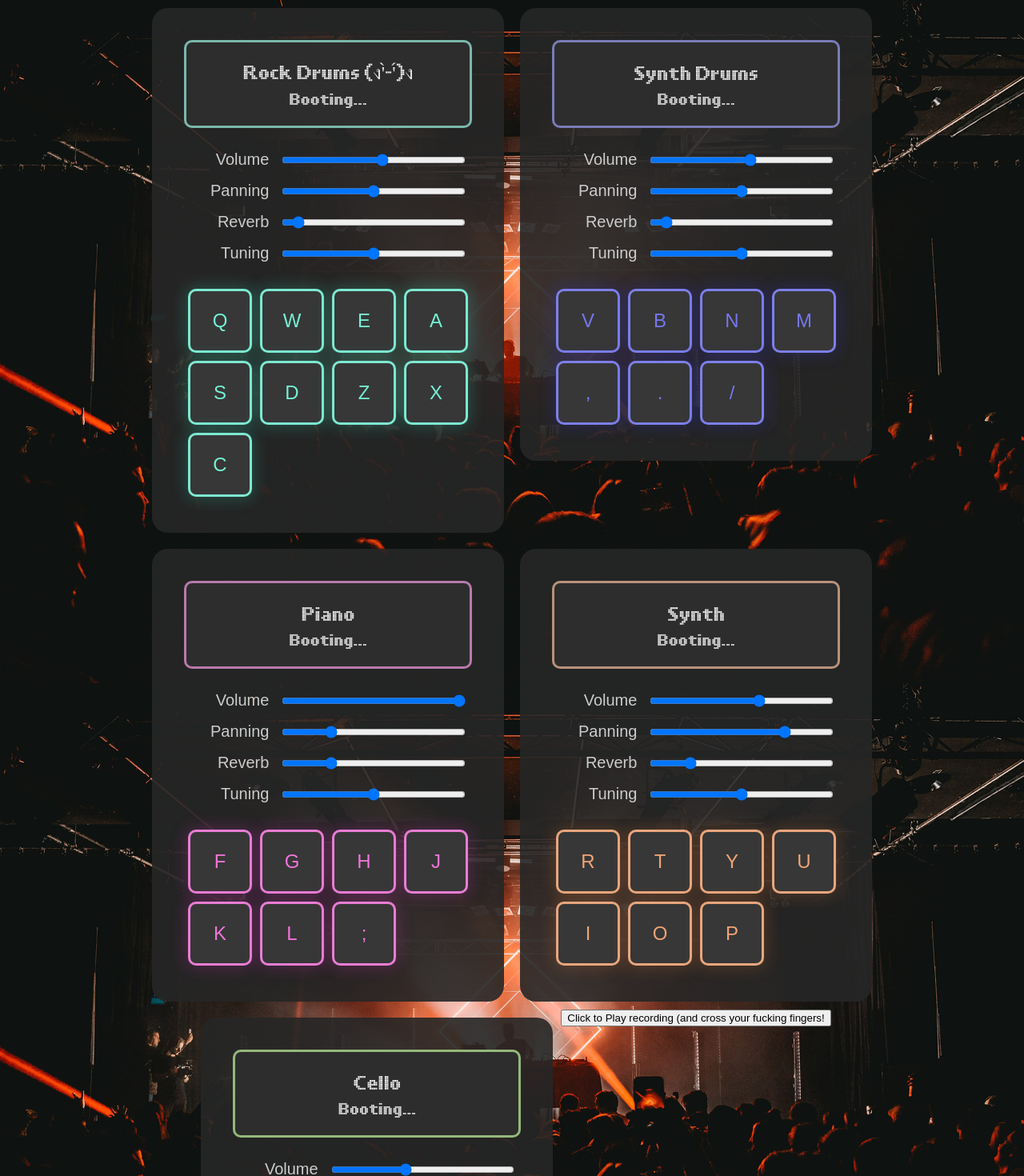
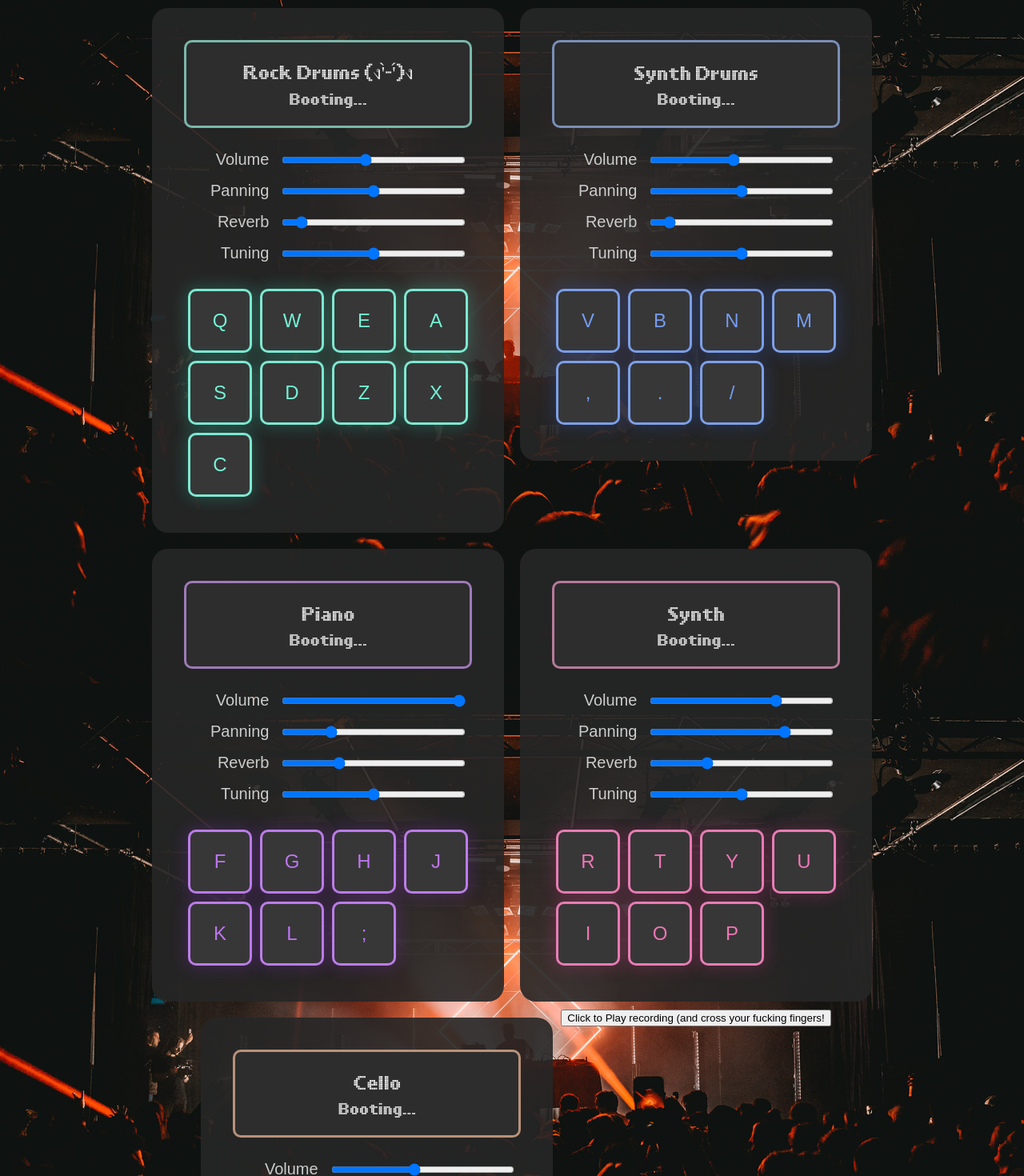
Before and after one commit to nrutledge/music-app, a React (Create React App) app: page / in a window 1280 px wide. Shown: the top 1470 px of the page at 80% size. Built offline with nearby package versions, Linux system fonts and the light colour scheme; no server answers.

Commit message:
Misc. default volume/reverb adjustments

```diff
--- a/src/common/keyMappings.js
+++ b/src/common/keyMappings.js
@@ -341,84 +341,84 @@ export const cello = [
         triggerKey: '1',
         source: 'sounds/strings/cello_G_major.wav',
         volume: 1.0,
-        detune: 0
+        detune: 12
     },
     {
         name: 'Cello A',
         triggerKey: '2',
         source: 'sounds/strings/cello_G_major.wav',
         volume: 0.98,
-        detune: 200
+        detune: -1000
     },
     {
         name: 'Cello B',
         triggerKey: '3',
         source: 'sounds/strings/cello_G_major.wav',
         volume: 0.96,
-        detune: 400
+        detune: -800
     },
     {
         name: 'Cello C',
         triggerKey: '4',
         source: 'sounds/strings/cello_G_major.wav',
         volume: 0.94,
-        detune: 500
+        detune: -700
     },
     {
         name: 'Cello D',
         triggerKey: '5',
         source: 'sounds/strings/cello_G_major.wav',
         volume: 0.92,
-        detune: 700
+        detune: -500
     },
     {
         name: 'Cello E',
         triggerKey: '6',
         source: 'sounds/strings/cello_G_major.wav',
         volume: 0.90,
-        detune: 900
+        detune: -300
     },
     {
         name: 'Cello F#',
         triggerKey: '7',
         source: 'sounds/strings/cello_G_major.wav',
         volume: 0.88,
-        detune: 1100
+        detune: -100
     },
     {
         name: 'Cello G',
         triggerKey: '8',
         source: 'sounds/strings/cello_G_major.wav',
         volume: 0.86,
-        detune: 1200
+        detune: 0
     },
     {
         name: 'Cello A',
         triggerKey: '9',
         source: 'sounds/strings/cello_G_major.wav',
         volume: 0.84,
-        detune: 1400
+        detune: 200
     },
     {
         name: 'Cello B',
         triggerKey: '0',
         source: 'sounds/strings/cello_G_major.wav',
         volume: 0.82,
-        detune: 1600
+        detune: 400
     },
     {
         name: 'Cello C',
         triggerKey: '-',
         source: 'sounds/strings/cello_G_major.wav',
         volume: 0.80,
-        detune: 1700
+        detune: 500
     },
     {
         name: 'Cello D',
         triggerKey: '=',
         source: 'sounds/strings/cello_G_major.wav',
         volume: 0.78,
-        detune: 1900
+        detune: 700
     },
 ]
 
@@ -428,7 +428,7 @@ export const synthDrums = [
         triggerKey: 'v',
         source: 'sounds/drums2/808-bass-f-raw_Fsharp.wav',
         volume: 1.0,
-        detune: 600,
+        detune: -600,
         //exclusiveZone: 6
     },
     {
@@ -436,7 +436,7 @@ export const synthDrums = [
         triggerKey: 'b',
         source: 'sounds/drums2/808-bass-f-raw_Fsharp.wav',
         volume: 1.0,
-        detune: 800,
+        detune: -400,
         //exclusiveZone: 6
     },
     {
--- a/src/components/App/App.js
+++ b/src/components/App/App.js
@@ -89,7 +89,7 @@ export default class App extends Component {
   render() {
     // Set the amount to vary hue per instrument
     const instrumentCount = 5;
-    const hueRange = 360;
+    const hueRange = 270;
     const hueShift = hueRange / instrumentCount;
 
     return (
@@ -100,9 +100,9 @@ export default class App extends Component {
           setConvolverBuffer={this.setConvolverBuffer}
           keyMappings={drums}
           name={'Rock Drums (ง\'̀-\'́)ง'}
-          volume={55}
+          volume={45}
           panning={0}
-          reverb={6}
+          reverb={8}
           stopDelay={2}
           decayTime={4}
           transitionTime={0.005}
@@ -117,9 +117,9 @@ export default class App extends Component {
           setConvolverBuffer={this.setConvolverBuffer}
           keyMappings={synthDrums}
           name={'Synth Drums'}
-          volume={55}
+          volume={45}
           panning={0}
-          reverb={6}
+          reverb={8}
           stopDelay={0.1}
           decayTime={0.2}
           transitionTime={0.005}
@@ -136,7 +136,7 @@ export default class App extends Component {
           name={'Piano'}
           volume={100}
           panning={-25}
-          reverb={25}
+          reverb={30}
           stopDelay={0.1}
           decayTime={0.1}
           transitionTime={0.005}
@@ -151,9 +151,9 @@ export default class App extends Component {
           setConvolverBuffer={this.setConvolverBuffer}
           keyMappings={synth}
           name={'Synth'}
-          volume={60}
+          volume={70}
           panning={25}
-          reverb={20}
+          reverb={30}
           stopDelay={0.1}
           decayTime={0.1}
           transitionTime={0.005}
@@ -168,8 +168,8 @@ export default class App extends Component {
           setConvolverBuffer={this.setConvolverBuffer}
           keyMappings={cello}
           name={'Cello'}
-          volume={40}
-          panning={-7}
+          volume={45}
+          panning={-3}
           reverb={55}
           stopDelay={0.01}
           decayTime={0.2}
--- a/src/components/DrumPad/DrumPad.js
+++ b/src/components/DrumPad/DrumPad.js
@@ -160,7 +160,7 @@ class DrumPad extends Component {
     render() {
         //const bgColor = this.state.isPressed ? `hsl(${this.props.hue}, 40%, 50%)` : 'rgb(60, 60, 60)';
         const bgColor = this.state.isPressed ? 'rgb(65, 65, 65)' : 'rgb(55, 55, 55)';
-        const lightness = this.state.isPressed ? '85%' : '70%';
+        const lightness = this.state.isPressed ? '88%' : '70%';
         const shadowAlpha = this.state.isPressed ? '0.6' : '0.2';
 
         return (
```
